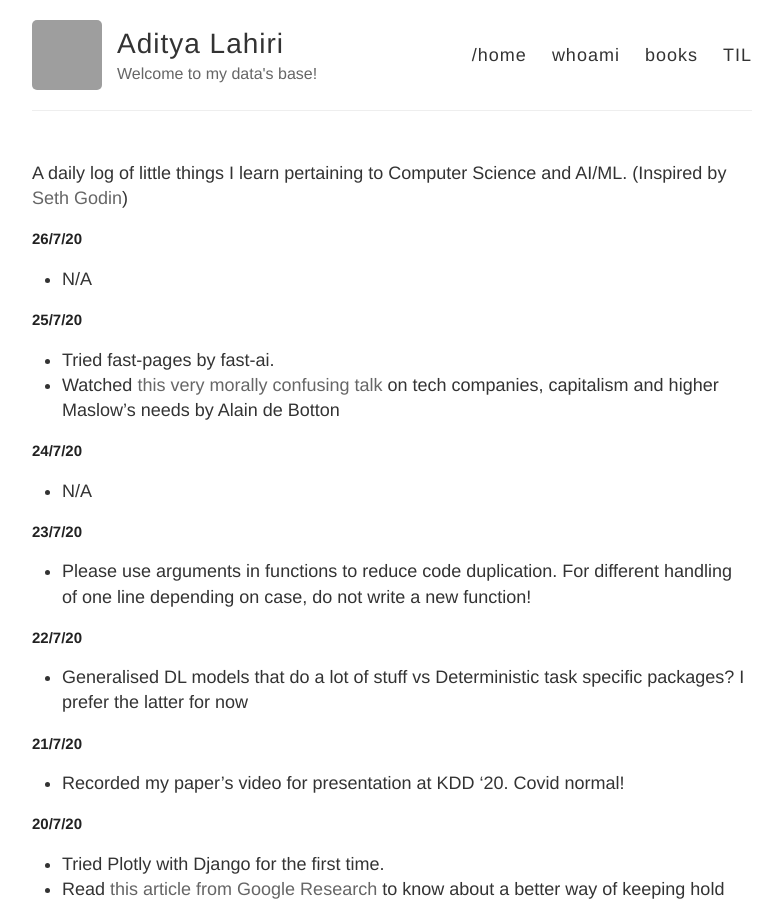
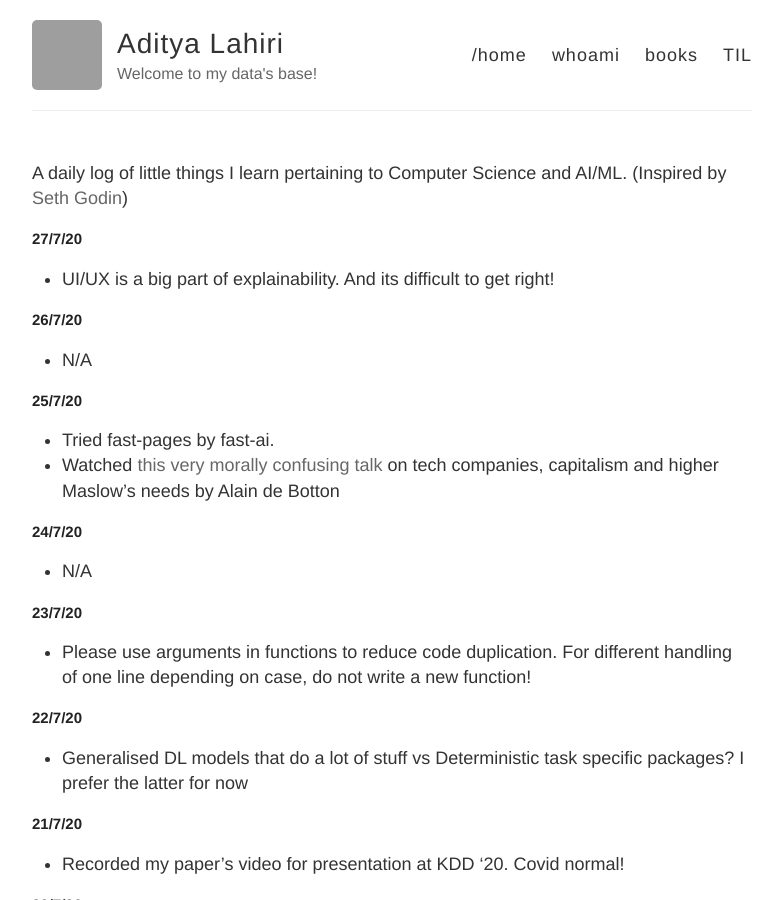
Before and after one commit to adityalahiri/adityalahiri.github.io, a Jekyll site: the page built from TIL.md, in a window 1280 px wide and 900 px high. Shown: the whole window, without its empty margins (248-1030 px from the left). Built offline with Jekyll 4.4.1, drawn with Linux system fonts in a browser that asks for light colours; our own code applies the rules of GitHub Pages for plain Markdown files; grey boxes are pictures that could not be loaded.

Commit message:
Update for 27/7

```diff
--- a/TIL.md
+++ b/TIL.md
@@ -1,5 +1,9 @@
 A daily log of little things I learn pertaining to Computer Science and AI/ML.
 (Inspired by [Seth Godin](https://seths.blog/))
+
+## 27/7/20
+
+* UI/UX is a big part of explainability. And its difficult to get right!
 
 ## 26/7/20
 
```
